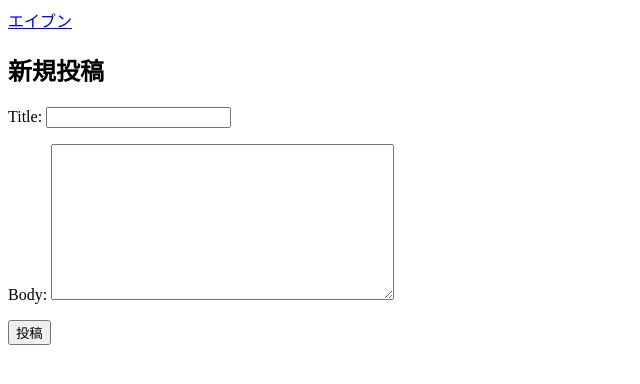
After one commit to unohayato/django_eibun, a Django app: page /create/ in a window 1280 px wide. The commit adds this page. Shown: the top 384 px of the page, without its empty margins (0-640 px from the left). Run offline with Django 3.2, Linux system fonts and the light colour scheme.

Commit message:
post_form.html

```diff
--- /dev/null
+++ b/app/templates/app/post_form.html
@@ -0,0 +1,10 @@
+{% extends "app/base.html" %}
+
+{% block main %}
+<h2>新規投稿</h2>
+<form method="post">
+    {% csrf_token %}
+    {{ form.as_p }}
+    <input type="submit" value="投稿">
+</form>
+{% endblock %}
--- a/app/templates/app/post_list.html
+++ b/app/templates/app/post_list.html
@@ -6,4 +6,5 @@
     <li><a href="{% url 'detail' post.id %}">{{ post.title }}</a></li>
     {% endfor %}
 </ol>
+<p><a href="{% url 'create' %}">新規投稿</a></p>
 {% endblock %}
--- a/app/urls.py
+++ b/app/urls.py
@@ -4,7 +4,7 @@ from . import views
 
 urlpatterns = [
     path('', views.Index.as_view(), name="index"),
-
     # <pk>にPostのIDを渡すと表示される。
     path('detail/<pk>/', views.Detail.as_view(), name="detail"),
+    path('create/', views.Create.as_view(), name="create"),
 ]
```
